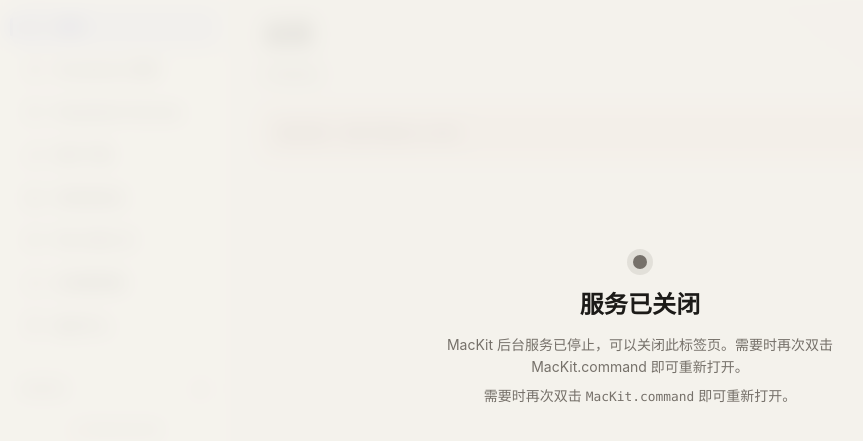
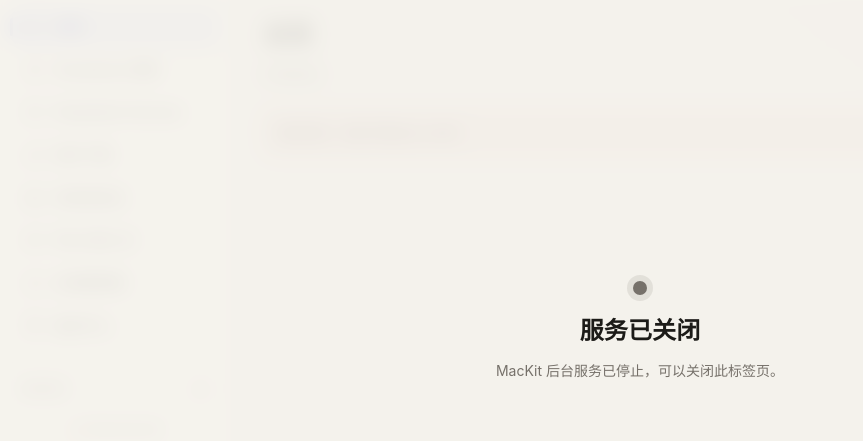
Before and after one commit to Giaosm/MacKit, a website with bundled scripts: page app/web/index.html in a window 1280 px wide. Both pictures are taken after a click on the button "关闭服务". Shown: the part 65-506 px from the top of the page, without its empty margins (0-863 px from the left). Built offline with nearby package versions, Linux system fonts and the light colour scheme; no server answers.

Commit message:
fix(ui): 关闭服务遮罩只留标题与一行正文（去掉重复的那一句）
「关闭服务」遮罩此前显示三行：标题 + showVeil() 写入的动态正文（上一版把「需要时再次双击
MacKit.command」并进了这句）+ index.html 里**静态**的那句同样的话，于是最后一句重复出现。
按用户要求精简为两行：

  服务已关闭
  MacKit 后台服务已停止，可以关闭此标签页。

- app.js：关闭文案去掉尾部「需要时再次双击…」（重开方式不再在遮罩里重复）；
- index.html：删掉静态的第二行 <p>；遮罩正文现在完全由 showVeil() 负责（标题 + 一行），
  重启服务的遮罩同样受益 —— 它此前也会多出一句与重启无关的「关闭后可重开」。

验证：index.html 里 shutdown-veil__text 只剩 1 处；app.js 引用的 21 个元素 id 全部存在
（含新增的两个遮罩 id）；回归 229/229 pass；无测试断言该文案；遮罩内已无 <code>，无遗留死 CSS。

```diff
--- a/app/web/app.js
+++ b/app/web/app.js
@@ -641,7 +641,8 @@
     if (!ok) return;
   }
   try { await api('POST', '/api/shutdown'); } catch { /* 服务可能已退出 */ }
-  showVeil('服务已关闭', 'MacKit 后台服务已停止，可以关闭此标签页。需要时再次双击 MacKit.command 即可重新打开。');
+  // 只留一行：遮罩正文由这里全权负责（index.html 里不再另有一句静态文案，避免重复显示）
+  showVeil('服务已关闭', 'MacKit 后台服务已停止，可以关闭此标签页。');
 }
 
 /**
--- a/app/web/index.html
+++ b/app/web/index.html
@@ -106,10 +106,11 @@
   <div class="shutdown-veil" id="shutdownVeil" hidden>
     <div class="shutdown-veil__card">
       <div class="shutdown-veil__dot"></div>
-      <!-- 文案由 app.js 的 showVeil() 写入：关闭服务 / 重启服务共用这块遮罩 -->
+      <!-- 文案由 app.js 的 showVeil() 写入：关闭服务 / 重启服务共用这块遮罩（标题 + 一行正文）。
+           这里只保留一行正文 —— 此前还多一句静态的「需要时再次双击 MacKit.command…」，
+           与 showVeil 写入的动态文案重复显示了同一句话（2026-09-21 删）。 -->
       <h1 class="shutdown-veil__title" id="shutdownVeilTitle">服务已关闭</h1>
       <p class="shutdown-veil__text" id="shutdownVeilText">MacKit 后台服务已停止，可以关闭此标签页。</p>
-      <p class="shutdown-veil__text">需要时再次双击 <code>MacKit.command</code> 即可重新打开。</p>
     </div>
   </div>
 
```
